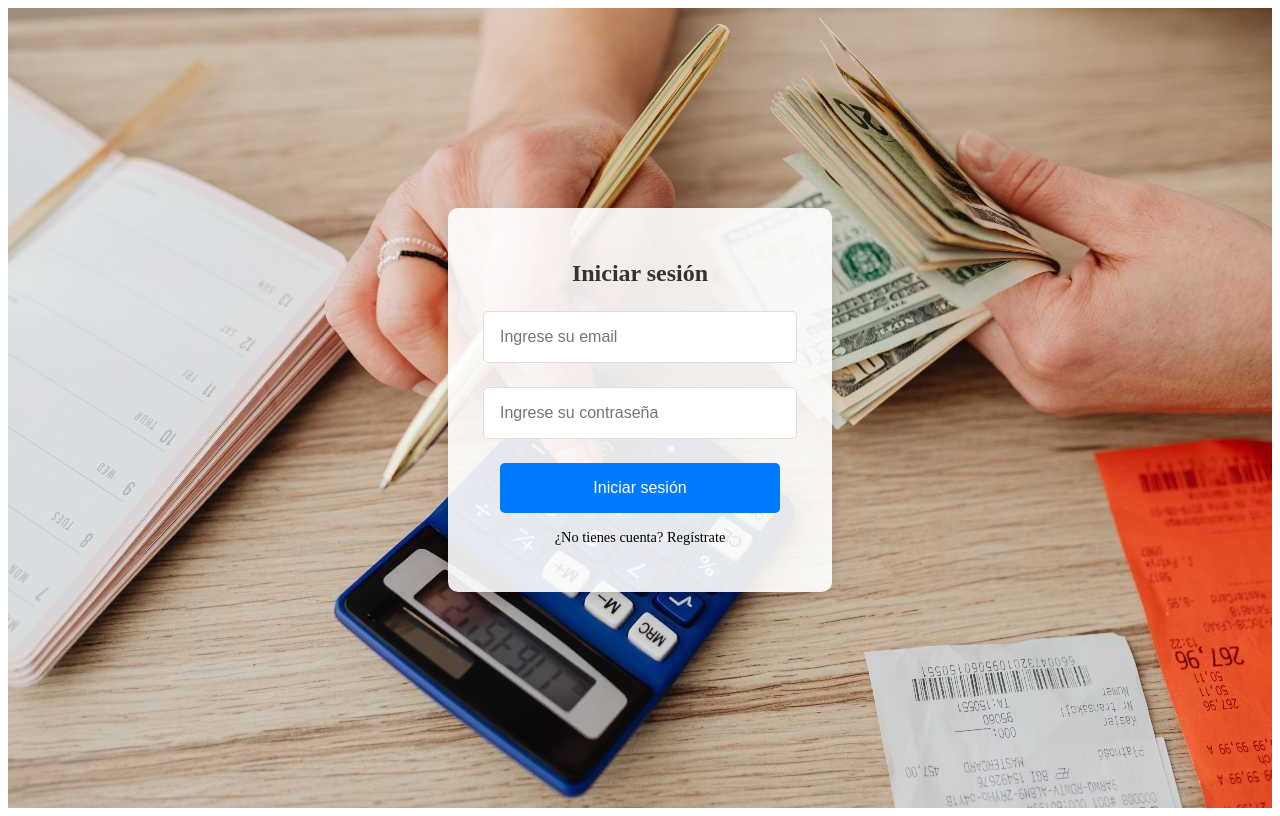
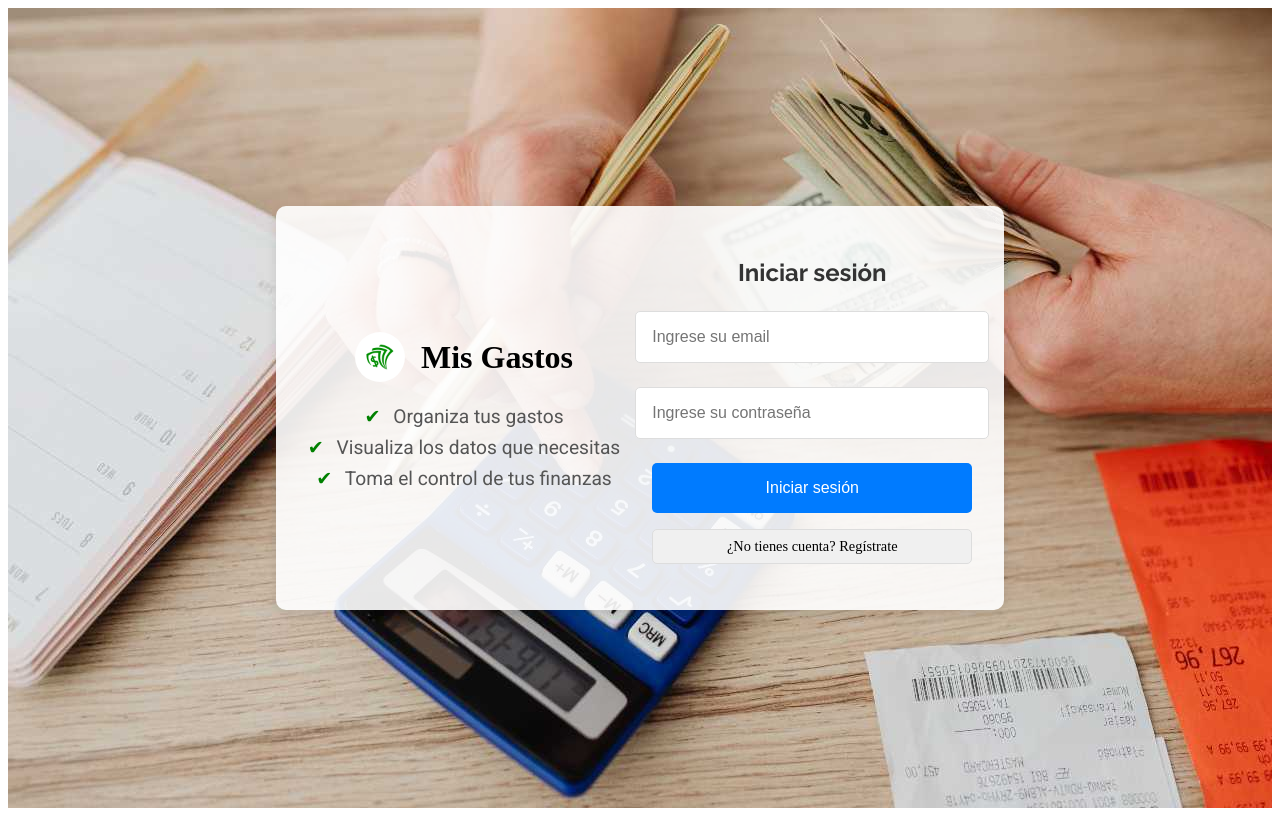
Before and after one commit to BaldiTomas/proyecto_gastos, a Vue app: page / in a window 1280 px wide. Built offline with nearby package versions, Linux system fonts and the light colour scheme.

Commit message:
cambios en el login

```diff
--- a/src/components/auth.vue
+++ b/src/components/auth.vue
@@ -1,5 +1,17 @@
 <template>
   <div class="auth-container">
+    <div class="auth-content">
+      <div class="header-box">
+        <div class="logo-title">
+          <img src="@/assets/logo.jpg" alt="Logo" class="logo" />
+          <h1>Mis Gastos</h1>
+        </div>
+        <div class="header-text">
+          <p class="tagline"><span class="checkmark">✔</span> Organiza tus gastos</p>
+          <p class="tagline"><span class="checkmark">✔</span> Visualiza los datos que necesitas</p>
+          <p class="tagline"><span class="checkmark">✔</span> Toma el control de tus finanzas</p>
+        </div>
+      </div>
       <div class="auth-box" v-if="!isRegister">
         <h2>Iniciar sesión</h2>
         <form @submit.prevent="login">
@@ -22,14 +34,12 @@
         <p v-if="registroError" class="error">{{ registroError }}</p>
       </div>
     </div>
+  </div>
 </template>
 
 <script>
 import { auth } from "../firebase";
-  import {
-    signInWithEmailAndPassword,
-    createUserWithEmailAndPassword,
-  } from "firebase/auth";
+import { signInWithEmailAndPassword, createUserWithEmailAndPassword } from "firebase/auth";
 
 export default {
   data() {
@@ -43,7 +53,6 @@
       registroError: "",
     };
   },
-
   methods: {
     async login() {
       if (this.email === "" || this.password === "") {
@@ -52,21 +61,15 @@
       }
       try {
         this.loginError = "";
-          const userCredential = await signInWithEmailAndPassword(
-            auth,
-            this.email,
-            this.password
-          );
+        const userCredential = await signInWithEmailAndPassword(auth, this.email, this.password);
         const user = userCredential.user;
         localStorage.setItem("userId", user.uid);
         this.$router.push("/dashboard");
       } catch (error) {
         console.error("Error al iniciar sesión:", error.message);
-          this.loginError =
-            "Error al iniciar sesión. Verifica tus credenciales.";
+        this.loginError = "Error al iniciar sesión. Verifica tus credenciales.";
       }
     },
-
     async registro() {
       if (this.emailRegistro === "" || this.passwordRegistro === "") {
         this.registroError = "Por favor, complete todos los campos.";
@@ -74,11 +77,7 @@
       }
       try {
         this.registroError = "";
-          const userCredential = await createUserWithEmailAndPassword(
-            auth,
-            this.emailRegistro,
-            this.passwordRegistro
-          );
+        const userCredential = await createUserWithEmailAndPassword(auth, this.emailRegistro, this.passwordRegistro);
         const user = userCredential.user;
         localStorage.setItem("userId", user.uid);
         this.$router.push("/dashboard");
@@ -87,7 +86,6 @@
         this.registroError = "Error al registrarse. Verifica tus datos.";
       }
     },
-
     toggleRegistrarse() {
       this.isRegister = !this.isRegister;
       this.loginError = "";
@@ -98,6 +96,8 @@
 </script>
 
 <style scoped>
+@import url('https://fonts.googleapis.com/css2?family=Roboto:wght@400;500&family=Raleway:wght@700&display=swap');
+
 .auth-container {
   display: flex;
   justify-content: center;
@@ -108,25 +108,70 @@
   background-position: center;
 }
 
-  .auth-box {
+.auth-content {
+  display: flex;
+  align-items: center;
   background: rgba(255, 255, 255, 0.9);
   padding: 2rem;
   box-shadow: 0 4px 12px rgba(0, 0, 0, 0.1);
   border-radius: 10px;
+  transition: all 0.3s ease;
+}
+
+.header-box {
+  display: flex;
+  flex-direction: column;
+  align-items: center;
+  margin-right: 2rem;
+}
+
+.checkmark {
+  color: green;
+  margin-right: 0.5rem;
+}
+
+.logo-title {
+  display: flex;
+  align-items: center;
+}
+
+.logo {
+  width: 50px;
+  height: 50px;
+  margin-right: 1rem;
+  border-radius: 50%;
+}
+
+.header-text {
+  text-align: center;
+}
+
+.header-text h1 {
+  font-family: 'Raleway', sans-serif;
+  font-weight: 700;
+  color: #333;
+  margin: 0;
+}
+
+.tagline {
+  font-family: 'Roboto', sans-serif;
+  font-weight: 400;
+  color: #555;
+  font-size: 1.2rem;
+  margin: 0.5rem 0;
+}
+
+.auth-box {
   text-align: center;
   width: 320px;
-    transition: all 0.3s ease;
-    margin-bottom: 1rem;
-  }
-
-  .auth-box:hover {
-    box-shadow: 0 6px 20px rgba(0, 0, 0, 0.15);
 }
 
 .auth-box h2 {
   margin-bottom: 1.5rem;
   color: #333;
   font-size: 1.5rem;
+  font-family: 'Raleway', sans-serif;
+  font-weight: 700;
 }
 
 .auth-box form {
@@ -143,7 +188,6 @@
   font-size: 1rem;
   transition: border-color 0.3s ease;
   width: 100%;
-    max-width: 280px;
 }
 
 .auth-box input:focus {
@@ -161,7 +205,6 @@
   font-size: 1rem;
   transition: background-color 0.3s ease;
   width: 100%;
-    max-width: 280px;
 }
 
 .auth-box button:hover {
@@ -178,9 +221,15 @@
   margin-top: 1rem;
   font-size: 0.9rem;
   cursor: pointer;
+  padding: 0.5rem 1rem;
+  background-color: #f0f0f0;
+  border: 1px solid #ddd;
+  border-radius: 5px;
+  transition: background-color 0.3s ease;
 }
 
 .auth-box p:hover {
   color: #007bff;
+  background-color: #e0e0e0;
 }
 </style>
```
Also changed, not shown: src/assets/logo.jpg (added). Lines whose indentation alone changed are shown as unchanged.
